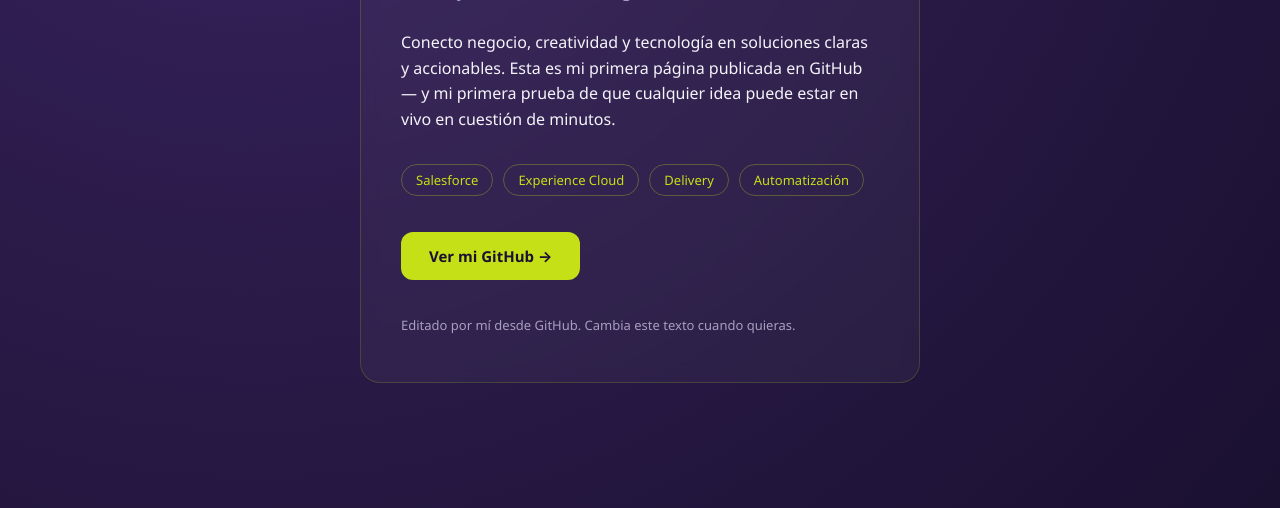
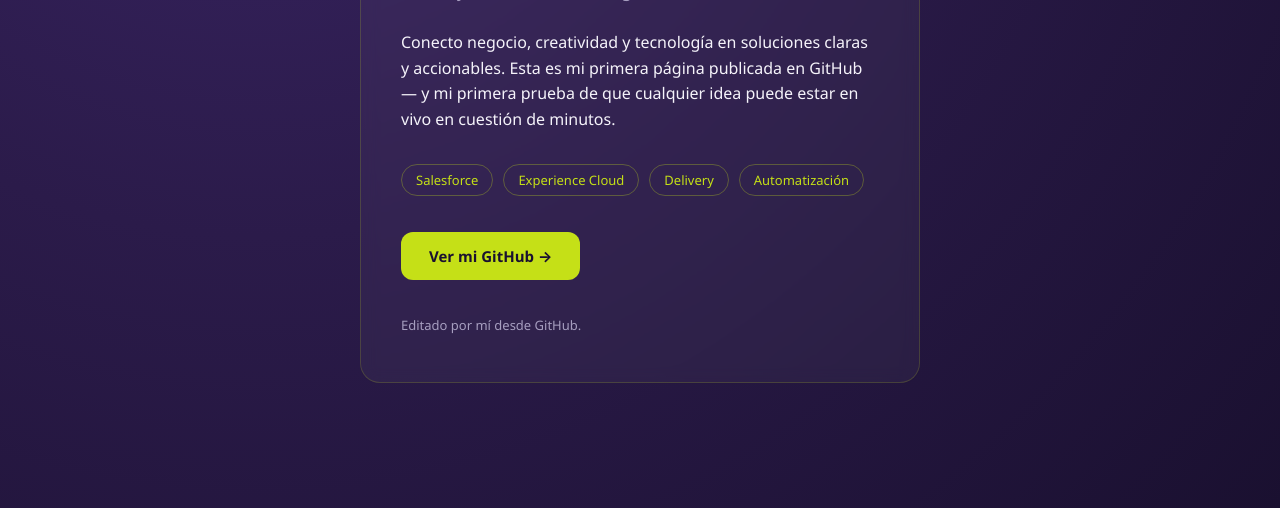
Before and after one commit to natlabs-swt/mi-primer-repo, a plain HTML site: page index.html in a window 1280 px wide. Shown: the part 292-800 px from the top of the page. Drawn offline with Linux system fonts and the light colour scheme.

Commit message:
Remove unnecessary text from footer in index.html
Cambiar texto footer

```diff
--- a/index.html
+++ b/index.html
@@ -135,7 +135,7 @@
     </a>
 
     <footer>
-      Editado por mí desde GitHub. Cambia este texto cuando quieras.
+      Editado por mí desde GitHub.
     </footer>
   </main>
 </body>
```
